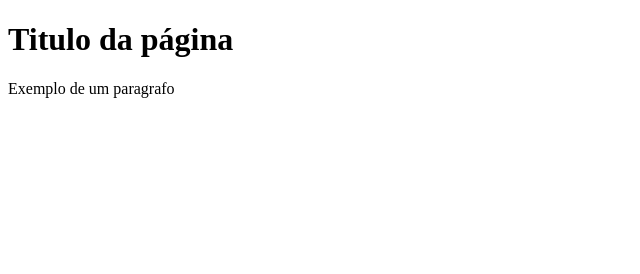
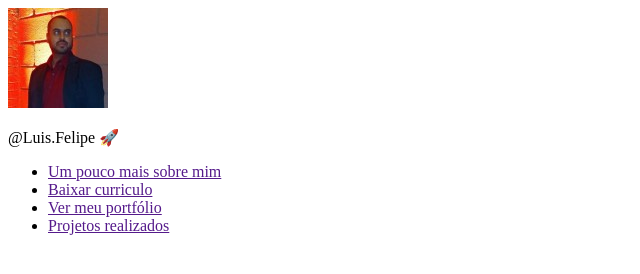
Before and after one commit to LFelipe-sb/portfolio_turmaA, a plain HTML site: page index.html in a window 1280 px wide. Shown: the whole page, without its empty margins (0-640 px from the left). Drawn offline with Linux system fonts and the light colour scheme.

Commit message:
Criando a estrutura do código HTML

```diff
--- a/index.html
+++ b/index.html
@@ -1,12 +1,38 @@
 <!DOCTYPE html>
-<html lang="en">
+<html lang="pt-br">
     <head>
         <meta charset="UTF-8">
         <meta name="viewport" content="width=device-width, initial-scale=1.0">
-        <title>Document</title>
+        <link rel="stylesheet" href="css/style.css">
+        <title>Portfólio</title>
     </head>
     <body>
-        <h1>Titulo da página</h1>
-        <p>Exemplo de um paragrafo</p>
+        <div>
+            <div>
+                <img src="img/avatar1.jfif" alt="Foto de um homem negro, com barba, usando uma camisa vermelha, terno preto e uma parede vermelha ao fundo.">
+                <p>@Luis.Felipe 🚀</p>
+            </div>
+
+            <ul>
+                <li>
+                    <a href="">Um pouco mais sobre mim</a>
+                </li>
+
+                <li>
+                    <a href="">Baixar curriculo</a>
+                </li>
+
+                <li>
+                    <a href="">Ver meu portfólio</a>
+                </li>
+
+                <li>
+                    <a href="">Projetos realizados</a>
+                </li>
+            </ul>
+
+
+
+        </div>
     </body>
 </html>
```
Also changed, not shown: css/style.css (added), img/avatar1.jfif (added), img/avatar2.jpg (added).
